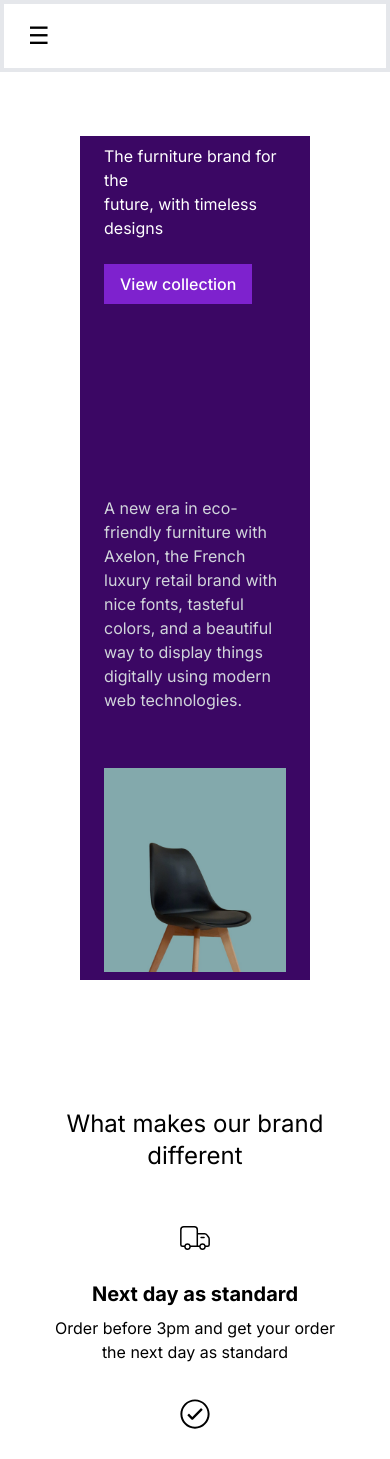
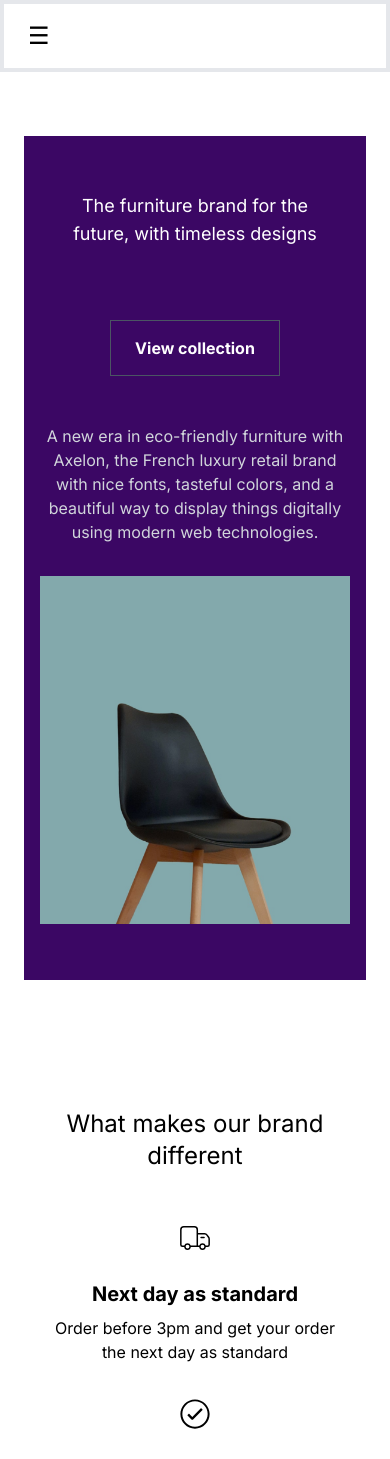
Before and after one commit to hibasheikh90/Hackathon2, a Next.js app: page / in a window 390 px wide. Shown: the top 1459 px of the page. Built offline with nearby package versions, Linux system fonts and the light colour scheme.

Commit message:
add code

```diff
--- /dev/null
+++ b/src/app/Plant pots/page.tsx
@@ -0,0 +1,12 @@
+import React from 'react'
+import Product from '../components/pro'
+
+function page() {
+  return (
+    <div>
+      <Product />
+    </div>
+  )
+}
+
+export default page
--- /dev/null
+++ b/src/app/caremaic/page.tsx
@@ -0,0 +1,12 @@
+import React from 'react'
+import Brand from '../components/brand'
+
+function page() {
+  return (
+    <div>
+      <Brand />
+    </div>
+  )
+}
+
+export default page
--- /dev/null
+++ b/src/app/chair/page.tsx
@@ -0,0 +1,12 @@
+import React from 'react'
+import Item from '../components/item'
+
+function page() {
+  return (
+    <div>
+      <Item />
+    </div>
+  )
+}
+
+export default page
--- a/src/app/components/hero.tsx
+++ b/src/app/components/hero.tsx
@@ -4,31 +4,34 @@
 
 export default function Hero() {
   return (
-    <div className="bg-white px-20 py-16 w-full">
+    <div className="bg-white px-6 md:px-20 py-16 w-full">
       <div className="bg-purple-950 text-white min-h-screen flex items-center">
-        <div className="container mx-auto grid grid-cols-1 lg:grid-cols-2 gap-8 px-6 md:px-12">
+        <div className="container mx-auto grid grid-cols-1 lg:grid-cols-2 gap-8 px-4 sm:px-6 md:px-12">
+          {/* Text Section */}
           <div className="flex flex-col justify-center">
-            <h1 className="text-1xl md:text-2xl  mb-6">
+            <h1 className="text-lg md:text-2xl mb-6 text-center lg:text-left">
               The furniture brand for the <br />
               future, with timeless designs
             </h1>
-            <button className="bg-purple-700 hover:bg-purple-800 px-4 py-2 rounded-md text-white font-medium self-start">
-              View collection
-            </button>
-
-            <p className="text-gray-300 mb-6 pt-48">
+            <div className="flex justify-center md:justify-start">
+              <button className="w-[170px] h-[56px] bg-transparent text-white border border-gray-600 font-bold mt-12">
+                View collection
+              </button>
+            </div>
+            <p className="text-gray-300 mt-12 lg:mt-48 text-center lg:text-left">
               A new era in eco-friendly furniture with Axelon, the French luxury
               retail brand with nice fonts, tasteful colors, and a beautiful way
               to display things digitally using modern web technologies.
             </p>
           </div>
+          {/* Image Section */}
           <div className="flex justify-center items-center">
             <Image
               src="/hero.png"
               alt="Furniture Chair"
-              width={1100}
-              height={1100}
-              className="object-contain"
+              width={900}
+              height={900}
+              className="w-full h-auto object-cover"
             />
           </div>
         </div>
--- a/src/app/components/nav.tsx
+++ b/src/app/components/nav.tsx
@@ -11,25 +11,25 @@
       <nav className="hidden md:flex justify-center flex-grow">
         <ul className="flex items-center gap-8 ">
           <li className="hover:underline">
-            <Link href="/">Plant pots</Link>
+            <Link href="/plant pots">Plant pots</Link>
           </li>
           <li className="hover:underline">
             <Link href="/ceramics">Ceramics</Link>
           </li>
           <li className="hover:underline">
-            <Link href="/tables">Tables</Link>
+            <Link href="/cer">Tables</Link>
           </li>
           <li className="hover:underline">
-            <Link href="/signup">Chairs</Link>
+            <Link href="/pro">Chairs</Link>
           </li>
           <li className="hover:underline">
             <Link href="/croakery">Croakery</Link>
           </li>
           <li className="hover:underline">
-            <Link href="/tableware">Tableware</Link>
+            <Link href="/list">Tableware</Link>
           </li>
           <li className="hover:underline">
-            <Link href="/cutlery">Cutlery</Link>
+            <Link href="/studio">Cutlery</Link>
           </li>
         </ul>
       </nav>
```
